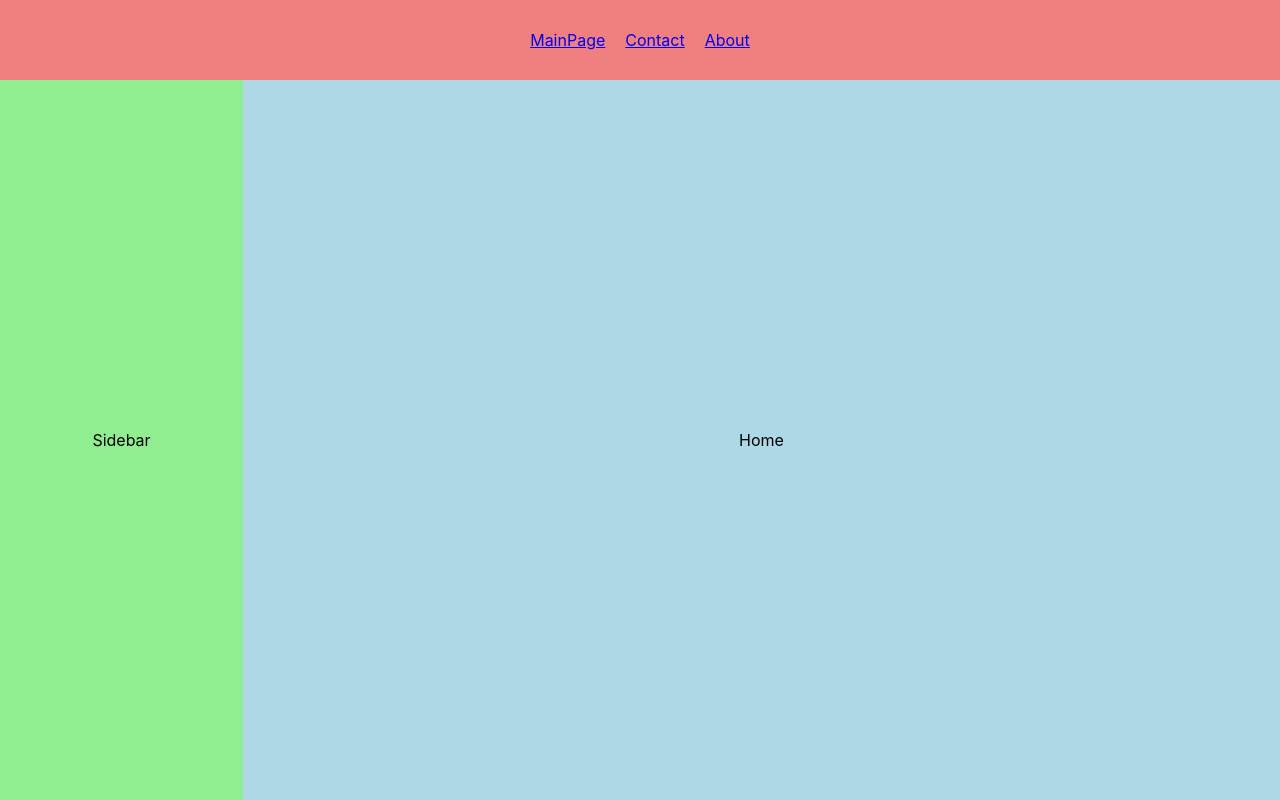
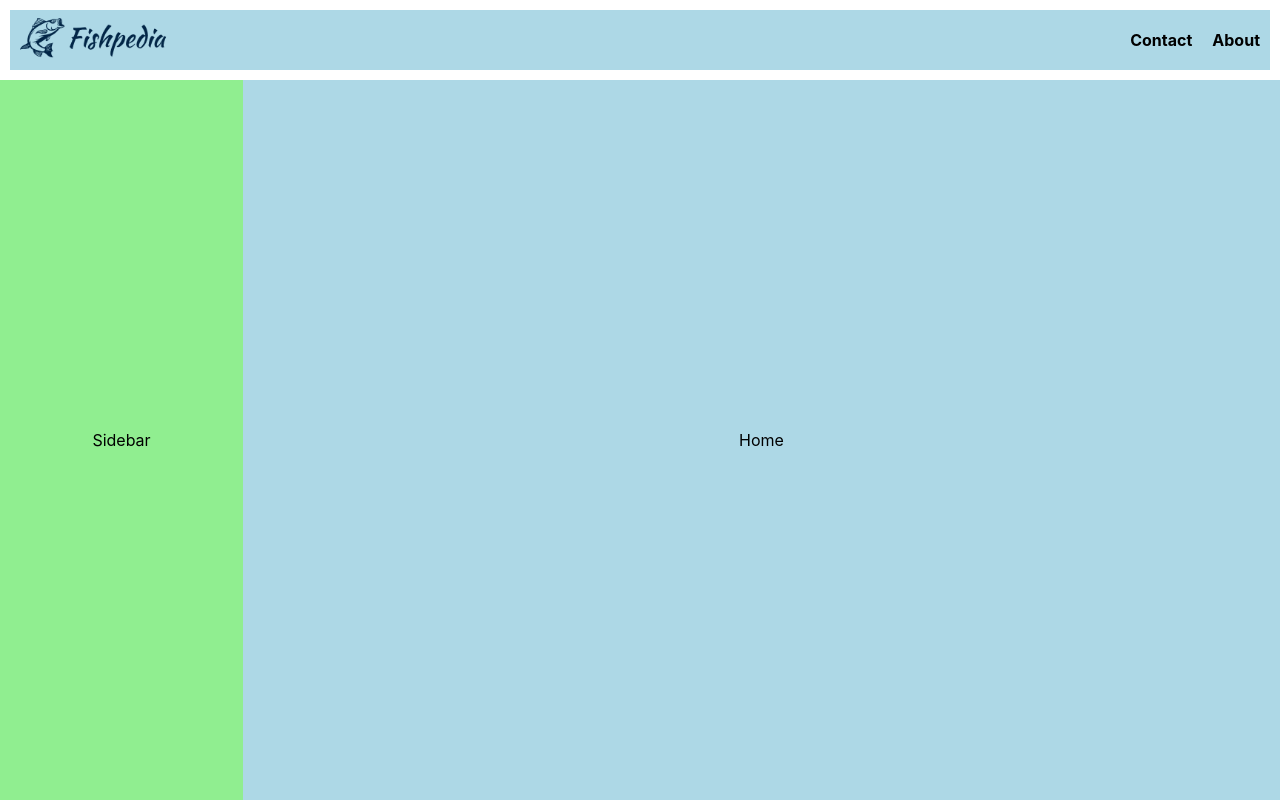
Before and after one commit to fidelChoqueDev/fishpedia-admin, a React (Create React App) app: page / in a window 1280 px wide. Built offline with nearby package versions, Linux system fonts and the light colour scheme.

Commit message:
header of the website re-created with pure css html and react

```diff
--- a/src/index.css
+++ b/src/index.css
@@ -55,3 +55,7 @@ code {
 .col {
   flex-direction: column;
 }
+
+.space-between {
+  justify-content: space-between;
+}
--- a/src/layouts/header/index.css
+++ b/src/layouts/header/index.css
@@ -1,9 +1,98 @@
 .Header {
     height: var(--header-height);
     margin: 0 auto;
-    background-color: lightcoral;
+    width: 100%;
 }
 
+img {
+    height: 40px
+}
+
+.routes {
+    margin: 10px;
+    background-color: lightblue;
+    width: 100%;
+    padding: auto 8px
+}
+
+.mobileRoute {
+    height: 100%;
+    display: none;
+
+}
+
+.logo {
+    margin-left: 10px
+}
+
+
 a {
-    margin: 0 10px
+    margin: 0 10px;
+    text-decoration: none;
+    color: black;
+    font-weight: 700;
 }
+
+.line {
+    width: 30px;
+    border: 3px solid black;
+    margin: 5px
+}
+
+button {
+    background-color: transparent;
+    border: none;
+}
+
+.menu {
+    margin-right: 10px;
+    position: relative;
+    display: inline-block;
+}
+
+.menu-content {
+    display: none;
+    position: absolute;
+    background-color: #f9f9f9;
+    min-width: 160px;
+    box-shadow: 0px 8px 16px 0px rgba(0, 0, 0, 0.2);
+    z-index: 1;
+
+}
+
+.menu:hover .menu-content {
+    display: block;
+    right: 5px;
+    border-radius: 20px;
+}
+
+.menu:hover .menu-content .route {
+    display: flex;
+    flex-direction: column;
+    background-color: white;
+
+
+}
+
+.menu:hover .menu-content .route a {
+    margin: 0;
+    padding: 10px;
+    border-bottom: 1px solid lightgray;
+}
+
+.menu:hover .menu-content .route a:hover {
+    background-color: lightgray;
+}
+
+
+
+/* MOBILE RESPONSIVENESS */
+@media screen and (max-width:768px) {
+    .route {
+        display: none;
+    }
+
+    .mobileRoute {
+        display: flex;
+    }
+}
--- a/src/layouts/header/index.jsx
+++ b/src/layouts/header/index.jsx
@@ -1,11 +1,43 @@
 import './index.css';
-
+import logo from "../../assets/logo_dark-blue.png"
+let routes = [
+  { href: "/contact", text: "Contact" },
+  { href: "/about", text: "About" }
+]
 function Header() {
   return (
-    <div className="Header display-flex justify-content-center align-items-center">
-      <a href="/">MainPage</a>
-      <a href="/contact">Contact</a>
-      <a href="/about">About</a>
+    <div className="Header display-flex justify-content-center">
+      <div className="routes display-flex space-between align-items-center">
+        <div className="logo">
+          <img src={logo} alt="" />
+        </div>
+        <div className='route'>
+          {routes.map(route => {
+            return (
+              <a key={route.href} href={route.href}>{route.text}</a>
+            )
+          })}
+        </div>
+        <div className="mobileRoute display-flex align-items-center justify-content-center">
+          <div className="menu">
+            <div className="line"></div>
+            <div className="line"></div>
+            <div className="line"></div>
+            <div className="menu-content">
+              <div className="route">
+                {routes.map(route => {
+                  return (
+                    <a key={route.href} href={route.href}>{route.text}</a>
+                  )
+                })}
+
+              </div>
+            </div>
+          </div>
+
+
+        </div>
+      </div>
     </div>
   );
 }
```
Also changed, not shown: src/assets/logo_dark-blue.png (added).
